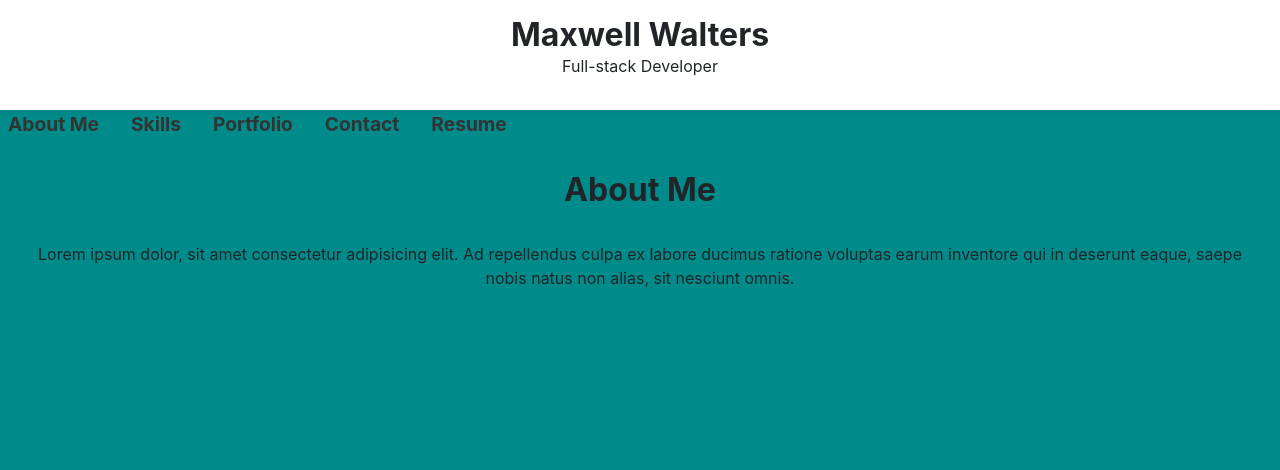
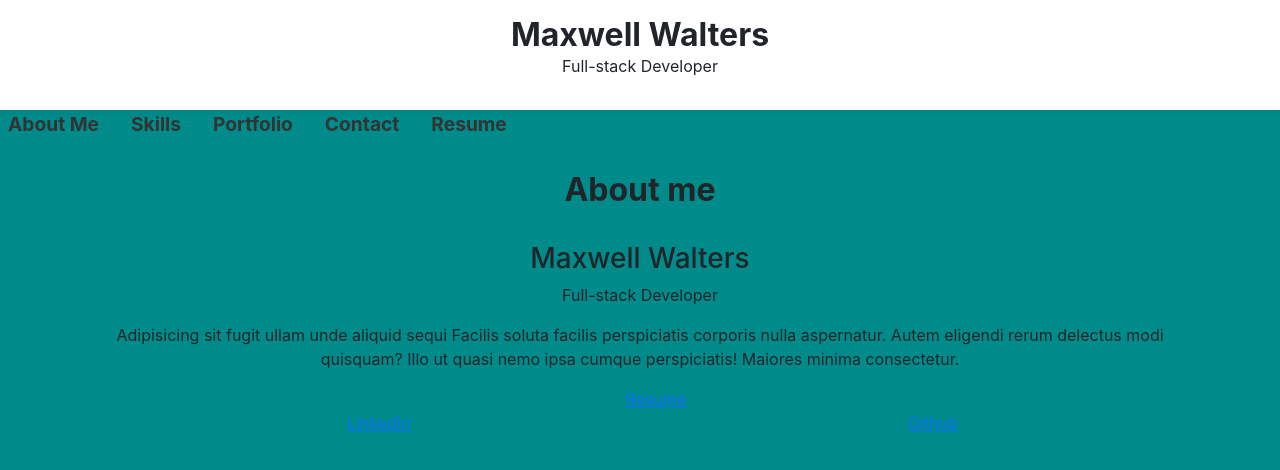
Before and after one commit to 4therealm/portfolio, a React (Create React App) app: page / in a window 1280 px wide. Shown: the top 470 px of the page. Built offline with nearby package versions, Linux system fonts and the light colour scheme.

Commit message:
redesigned about me

```diff
--- a/src/components/About.jsx
+++ b/src/components/About.jsx
@@ -1,11 +1,19 @@
 import React from "react";
+import { about } from '../portfolioData'
 
 export default function About() {
-
+  const {name, role, description, resume, social } = about
   return(
-    <section id="about">
-      <h2>About Me</h2>
-      <p>Lorem ipsum dolor, sit amet consectetur adipisicing elit. Ad repellendus culpa ex labore ducimus ratione voluptas earum inventore qui in deserunt eaque, saepe nobis natus non alias, sit nesciunt omnis.</p>
+    <section id="about" className="container">
+    <h2>About me</h2>
+    <h3>{name}</h3>
+    <p>{role}</p>
+    <p>{description}</p>
+    <ul className="social row">
+      <li className="col-12"><a href={resume}>Resume</a></li>
+      <li className="col-6"><a href={social.linkedin}>LinkedIn</a></li>
+      <li className="col-6"><a href={social.github}>Github</a></li>
+    </ul>
     </section>
   )
 }
--- /dev/null
+++ b/src/portfolioData.js
@@ -0,0 +1,93 @@
+const projects = [
+  // projects can be added an removed
+  // if there are no projects, Projects section won't show up
+  {
+    name: 'Project 1',
+    description:
+      'Amet asperiores et impedit aliquam consectetur? Voluptates sed a nulla ipsa officia et esse aliquam',
+    stack: ['SASS', 'TypeScript', 'React'],
+    sourceCode: 'https://github.com',
+    livePreview: 'https://github.com',
+  },
+  {
+    name: 'Project 2',
+    description:
+      'Amet asperiores et impedit aliquam consectetur? Voluptates sed a nulla ipsa officia et esse aliquam',
+    stack: ['SASS', 'TypeScript', 'React'],
+    sourceCode: 'https://github.com',
+    livePreview: 'https://github.com',
+  },
+  {
+    name: 'Project 3',
+    description:
+      'Amet asperiores et impedit aliquam consectetur? Voluptates sed a nulla ipsa officia et esse aliquam',
+    stack: ['SASS', 'TypeScript', 'React'],
+    sourceCode: 'https://github.com',
+    livePreview: 'https://github.com',
+  },
+  {
+    name: 'Project 1',
+    description:
+      'Amet asperiores et impedit aliquam consectetur? Voluptates sed a nulla ipsa officia et esse aliquam',
+    stack: ['SASS', 'TypeScript', 'React'],
+    sourceCode: 'https://github.com',
+    livePreview: 'https://github.com',
+  },
+  {
+    name: 'Project 2',
+    description:
+      'Amet asperiores et impedit aliquam consectetur? Voluptates sed a nulla ipsa officia et esse aliquam',
+    stack: ['SASS', 'TypeScript', 'React'],
+    sourceCode: 'https://github.com',
+    livePreview: 'https://github.com',
+  },
+  {
+    name: 'Project 3',
+    description:
+      'Amet asperiores et impedit aliquam consectetur? Voluptates sed a nulla ipsa officia et esse aliquam',
+    stack: ['SASS', 'TypeScript', 'React'],
+    sourceCode: 'https://github.com',
+    livePreview: 'https://github.com',
+  },
+]
+
+
+const skills = [
+  'HTML',
+  'CSS',
+  'JavaScript',
+  'React',
+  'Git',
+  'MongoDB',
+  'Mongoose',
+  'Mysql',
+  'sequelize',
+  'Express',
+  'Nodejs',
+  'OOP',
+  'ORM',
+  'jQuery',
+  'Project Management',
+  'Agile method',
+  'Jest',
+  'Critical thinking',
+  'Googling'
+
+]
+
+
+const about = {
+
+  name: 'Maxwell Walters',
+  role: 'Full-stack Developer',
+  description:
+    'Adipisicing sit fugit ullam unde aliquid sequi Facilis soluta facilis perspiciatis corporis nulla aspernatur. Autem eligendi rerum delectus modi quisquam? Illo ut quasi nemo ipsa cumque perspiciatis! Maiores minima consectetur.',
+  resume: 'https://example.com',
+  social: {
+    linkedin: 'https://linkedin.com',
+    github: 'https://github.com',
+  },
+}
+
+
+export {about, projects, skills}
--- a/src/styles.css
+++ b/src/styles.css
@@ -68,6 +68,9 @@ section h2 {
   font-weight: bold;
 }
 
+ li {
+  list-style-type: none;
+}
 .project {
   background-color: #fff;
   box-shadow: 0 0 10px rgba(0, 0, 0, 0.1);
```
Also changed, not shown: src/components/Skills.jsx (added).
